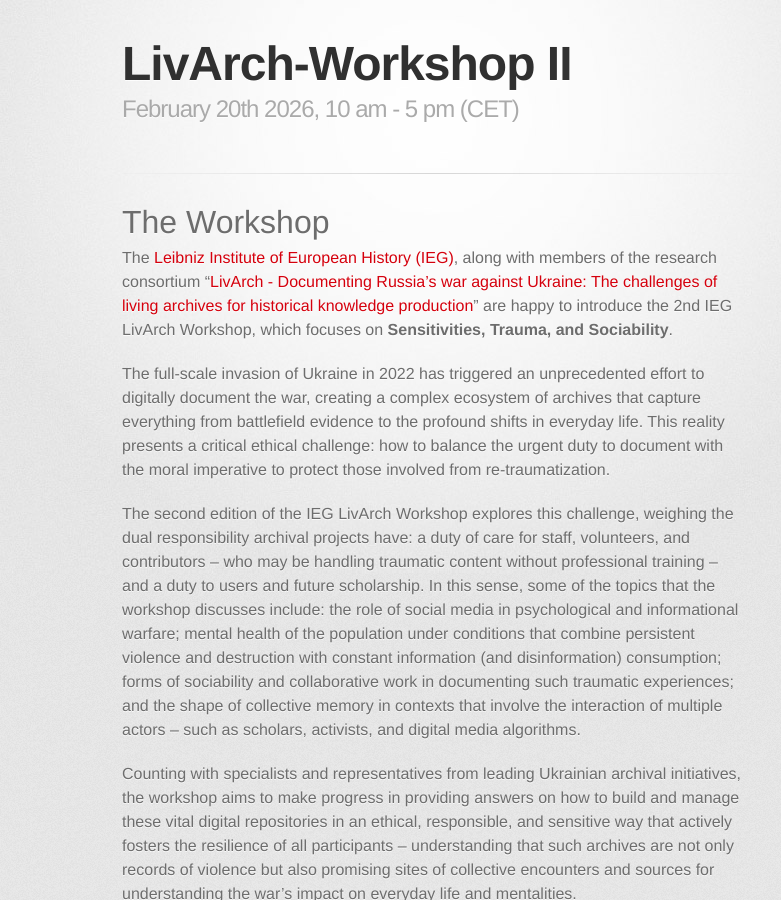
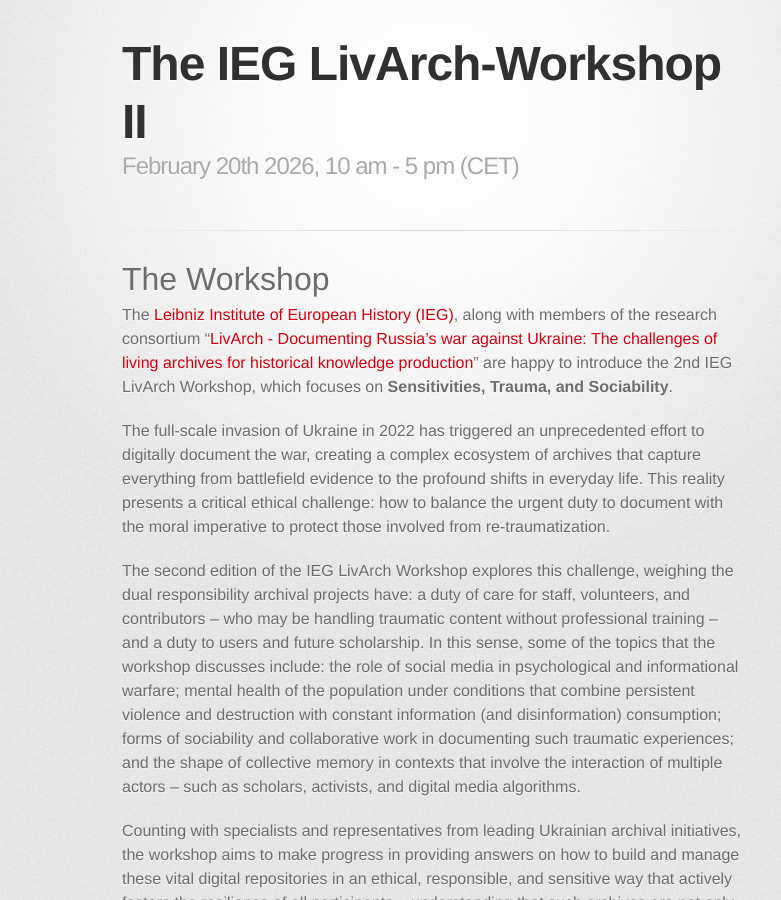
Before and after one commit to ieg-dhr/LivArch-Workshop_II, a Jekyll site: the page built from index.md, in a window 1280 px wide and 900 px high. Shown: the whole window, without its empty margins (208-989 px from the left). Built offline with Jekyll 4.4.1, drawn with Linux system fonts in a browser that asks for light colours; some web fonts are replaced.

Commit message:
Update _config.yml

```diff
--- a/_config.yml
+++ b/_config.yml
@@ -1,4 +1,4 @@
-title: LivArch-Workshop II
+title: The IEG LivArch-Workshop II
 description: February 20th 2026, 10 am - 5 pm (CET)
 show_downloads: true
 google_analytics:
```
